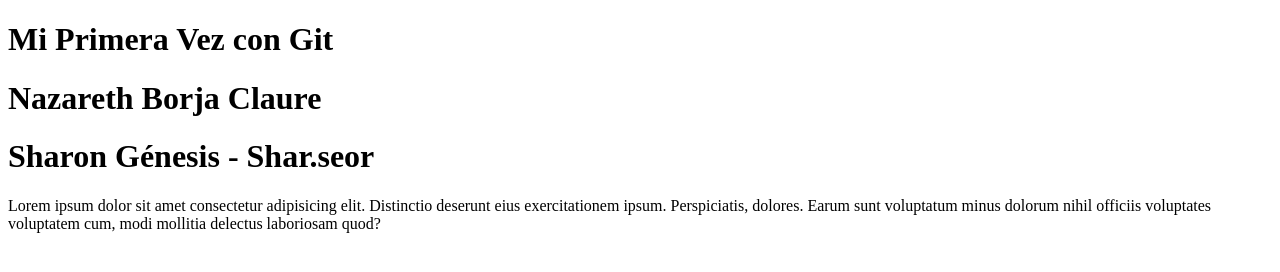
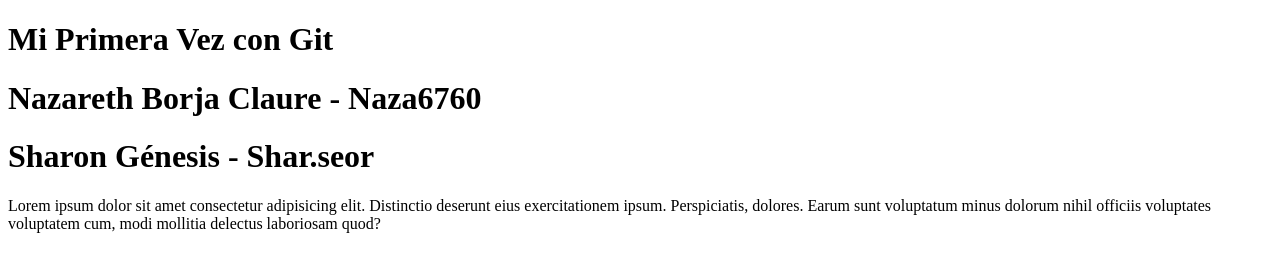
Before and after one commit to Bicentennial-org/GitFlow, a plain HTML site: page index.html in a window 1280 px wide. Drawn offline with Linux system fonts and the light colour scheme.

```diff
--- a/index.html
+++ b/index.html
@@ -8,7 +8,7 @@
 <body>
     <header>
         <h1>Mi Primera Vez con Git</h1>
-        <h1>Nazareth Borja Claure</h1>
+        <h1>Nazareth Borja Claure - Naza6760</h1>
         <h1>Sharon Génesis - Shar.seor</h1>
 
     </header>
```
